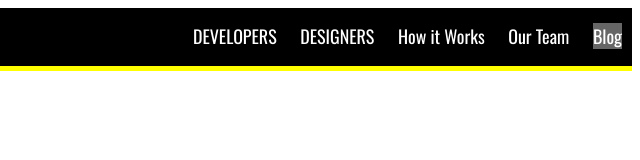
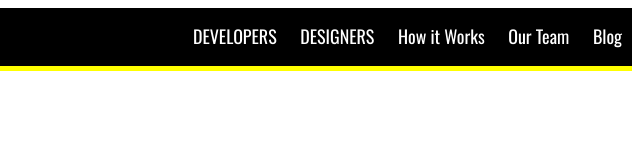
Before and after one commit to StaceyEC/matchmakersite, a plain HTML site: page blog.html in a window 1280 px wide. Shown: the full height of the page, 640-1280 px from the left. Drawn offline with nearby package versions, Linux system fonts and the light colour scheme.

Commit message:
Still has issue with gray out

```diff
--- a/styles/main.css
+++ b/styles/main.css
@@ -174,10 +174,12 @@ h3 {
 	box-sizing: border-box;
 }
 
-#grey-out {
+/*#grey-out {
 	background: #666666;
 }
+Could not get the style over the nav to work
 
+*/
 .some-person {
 	float: left;
 	min-height: 230px;
```
